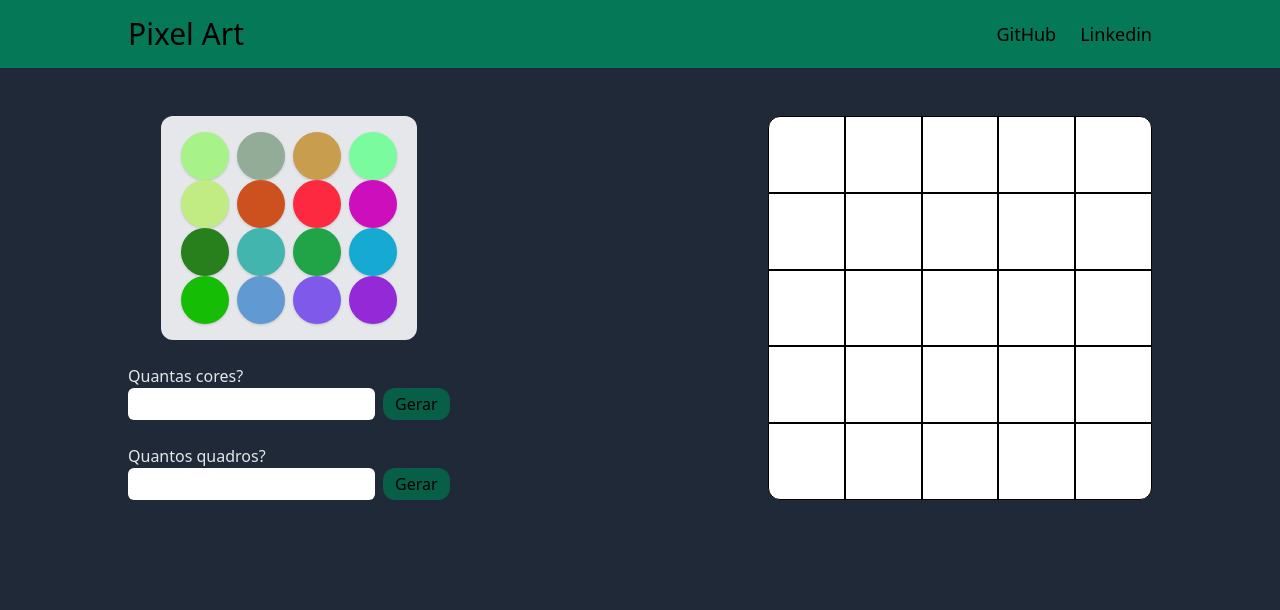
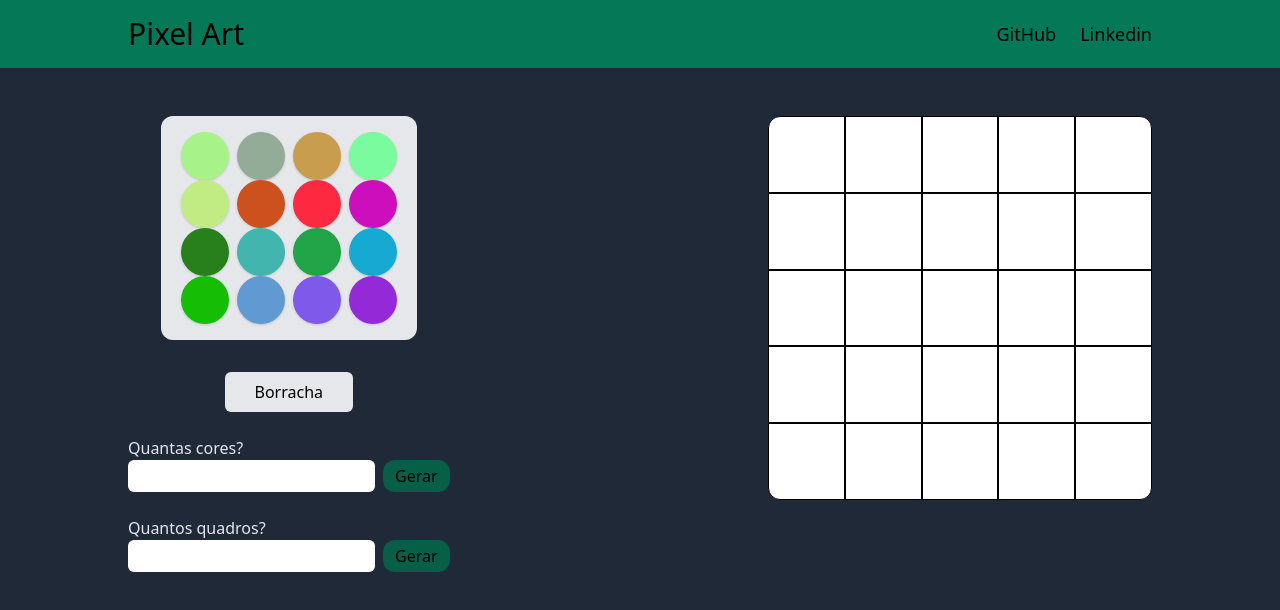
Before and after one commit to gabrielh-silvestre/pixel-art, a React (Create React App) app: page / in a window 1280 px wide. Shown: the top 610 px of the page. Built offline with nearby package versions, Linux system fonts and the light colour scheme.

Commit message:
feat(Home): import and render Eraser

```diff
--- a/src/pages/Home.tsx
+++ b/src/pages/Home.tsx
@@ -5,6 +5,7 @@ import Pallete from '../components/Pallete';
 import PalleteSettings from '../components/PalleteSettings';
 import Canvas from '../components/Canvas';
 import CanvasSettings from '../components/CanvasSettings';
+import Eraser from '../components/Eraser';
 
 export default function Home() {
   return (
@@ -14,6 +15,7 @@ export default function Home() {
         <main className="w-4/5 mx-auto mt-12 flex justify-between">
           <div className="h-full flex flex-col justify-around items-center">
             <Pallete />
+            <Eraser />
             <PalleteSettings />
             <CanvasSettings />
           </div>
```
